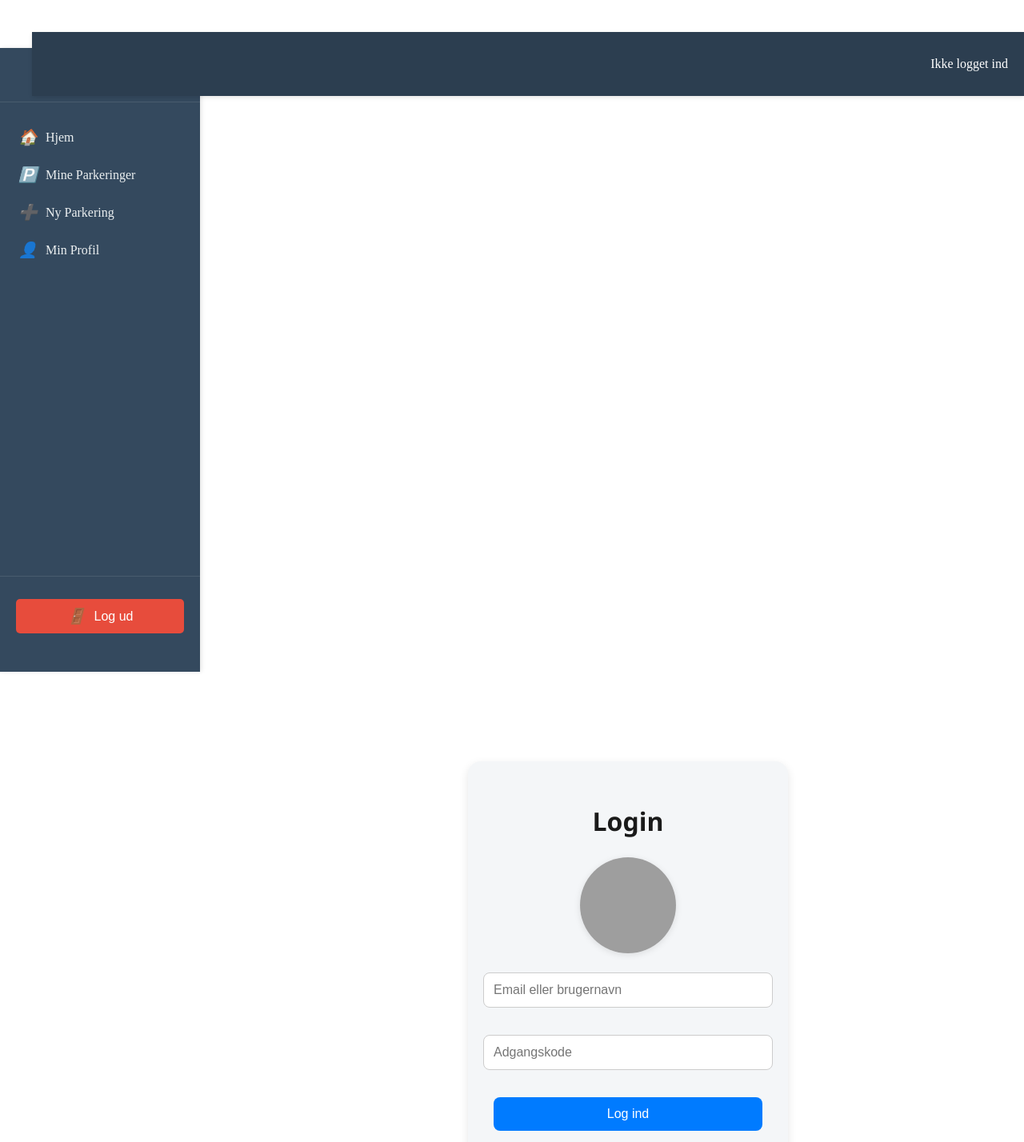
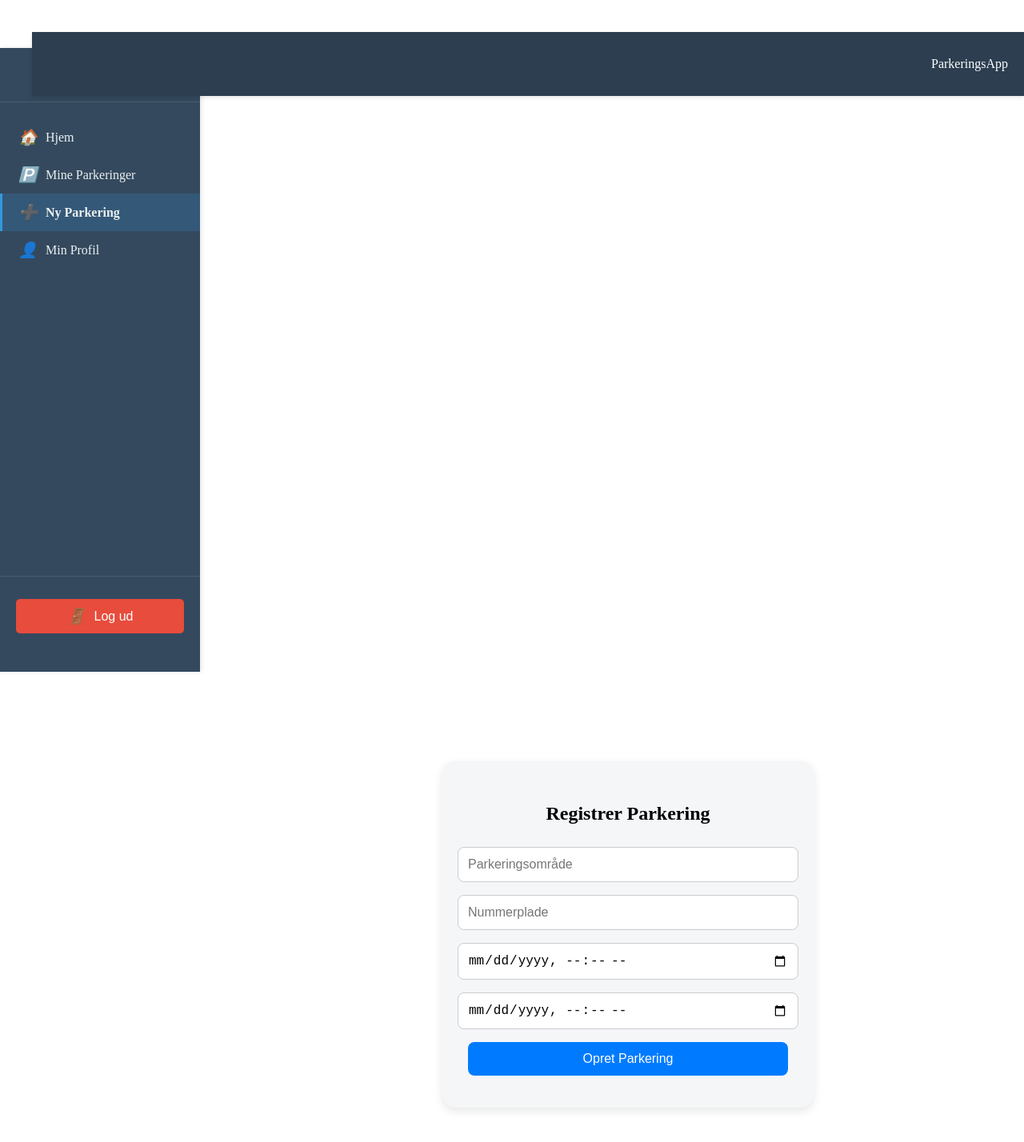
Before and after one commit to Abdiox/webParking, a React (Vite) app: page /parking in a window 1280 px wide. Before the commit this address led to /login. Shown: the top 1428 px of the page at 80% size. Built offline with nearby package versions, Linux system fonts and the light colour scheme; sample sign-in values are in the browser's storage; grey boxes are pictures that could not be loaded.

Commit message:
nav bar virker

```diff
--- a/src/App.tsx
+++ b/src/App.tsx
@@ -4,27 +4,24 @@ import Layout from "./components/partials/Layout";
 import Home from "./pages/Home";
 import Login from "./security/Login";
 import Register from "./security/Register";
-import ProtectedRoute from "./security/ProtectedRoute";
+import Parking from "./pages/Parking";
 import "./App.css";
 
 function App() {
   return (
     <Routes>
       <Route path="/" element={<Layout />}>
-        {/* Public routes */}
         <Route path="/" element={<Navigate to="/home" replace />} />
         <Route path="/login" element={<Login />} />
         <Route path="/register" element={<Register />} />
 
-        {/* Protected routes */}
-        <Route element={<ProtectedRoute />}>
-          <Route path="/home" element={<Home />} />
-        </Route>
+        <Route path="/home" element={<Home />} />
+        <Route path="/parking" element={<Parking />} />
 
-        {/* Catch all */}
         <Route path="*" element={<Navigate to="/login" replace />} />
       </Route>
     </Routes>
   );
 }
+
 export default App;
--- a/src/Navigation/NavBar.tsx
+++ b/src/Navigation/NavBar.tsx
@@ -1,49 +1,22 @@
-import React, { useState, useEffect } from "react";
+import React from "react";
 import { NavLink, useNavigate } from "react-router-dom";
 import "./NavBar.css";
 
-interface NavBarProps {
-}
-
-const NavBar: React.FC<NavBarProps> = () => {
+const NavBar: React.FC = () => {
   const navigate = useNavigate();
-  const [userEmail, setUserEmail] = useState<string | null>(null);
-  const [userId, setUserId] = useState<string | null>(null);
-
-  useEffect(() => {
-    // Hent brugeroplysninger fra localStorage
-    const email = localStorage.getItem("email");
-    const id = localStorage.getItem("userId");
-
-    setUserEmail(email);
-    setUserId(id);
-  }, []);
 
   const handleLogout = () => {
-    // Ryd brugerdata fra localStorage
-    localStorage.removeItem("token");
-    localStorage.removeItem("email");
-    localStorage.removeItem("userId");
+    localStorage.clear();
 
-    // Naviger til login siden
     navigate("/login");
   };
 
   return (
     <div className="navbar-container">
-      {/* Top bar med brugerinfo */}
       <div className="topbar">
-        {userEmail ? (
-          <div className="user-info">
-            <span className="user-email">{userEmail}</span>
-            <span className="user-id">ID: {userId}</span>
-          </div>
-        ) : (
-          <div>Ikke logget ind</div>
-        )}
+        <div className="app-title-small">ParkeringsApp</div>
       </div>
 
-      {/* Side navigation */}
       <div className="sidebar">
         <div className="app-title">
           <h2>ParkeringsApp</h2>
@@ -59,7 +32,7 @@ const NavBar: React.FC<NavBarProps> = () => {
           </NavLink>
 
           <NavLink
-            to="/parkings"
+            to="/home"
             className={({ isActive }) => isActive ? "nav-link active" : "nav-link"}
           >
             <i className="icon">🅿️</i>
@@ -67,7 +40,7 @@ const NavBar: React.FC<NavBarProps> = () => {
           </NavLink>
 
           <NavLink
-            to="/new-parking"
+            to="/parking"
             className={({ isActive }) => isActive ? "nav-link active" : "nav-link"}
           >
             <i className="icon">➕</i>
--- a/src/components/partials/Layout.tsx
+++ b/src/components/partials/Layout.tsx
@@ -1,15 +1,19 @@
 import React from "react";
-import { Outlet } from "react-router-dom";
+import { Outlet, useLocation } from "react-router-dom";
 import NavBar from "../../Navigation/NavBar";
 import "./Layout.css";
 
 const Layout: React.FC = () => {
+  const location = useLocation();
+  const isAuthPath = location.pathname === "/login" || location.pathname === "/register";
   const isLoggedIn = !!localStorage.getItem("token");
+
+  const showNavBar = isLoggedIn && !isAuthPath;
 
   return (
     <div className="app-container">
-      {isLoggedIn && <NavBar />}
-      <main className={isLoggedIn ? "main-content" : "main-content-full"}>
+      {showNavBar && <NavBar />}
+      <main className={showNavBar ? "main-content" : "main-content-full"}>
         <Outlet />
       </main>
     </div>
--- /dev/null
+++ b/src/forms/ParkingForm.tsx
@@ -0,0 +1,24 @@
+import React from "react";
+import type { Parking } from "../services/apiFacade";
+
+
+
+interface RegistrationFormProps {
+  parking: Parking;
+  onChange: (e: React.ChangeEvent<HTMLInputElement>) => void;
+  onSubmit: (e: React.FormEvent) => void;
+}
+
+
+export default function RegistrationForm({ parking, onChange, onSubmit }: RegistrationFormProps) {
+  return (
+    <form onSubmit={onSubmit}>
+      <h2>Registrer Parkering</h2>
+      <input name="pArea" placeholder="Parkeringsområde" value={parking.pArea} onChange={onChange} required />
+      <input name="plateNumber" placeholder="Nummerplade" value={parking.plateNumber} onChange={onChange} required />
+      <input name="startTime" type="datetime-local" value={parking.startTime} onChange={onChange} required />
+      <input name="endTime" type="datetime-local" value={parking.endTime} onChange={onChange} required />
+      <button type="submit">Opret Parkering</button>
+    </form>
+  );
+}
--- /dev/null
+++ b/src/pages/Parking.tsx
@@ -0,0 +1,65 @@
+import React, { useState, useEffect } from "react";
+import { useNavigate } from "react-router-dom";
+import { addParking} from "../services/apiFacade";
+import type { Parking } from "../services/apiFacade";
+import RegistrationForm from "../forms/ParkingForm";
+
+
+const EMPTY_PARKING: Parking = {
+    id: null,
+    pArea: "",
+    plateNumber: "",
+    startTime: "",
+    endTime: "",
+    userId: 0,
+    userName: "",
+
+}
+
+export default function Parking() {
+    const navigate = useNavigate();
+    const [parking, setParking] = useState<Parking>({ ...EMPTY_PARKING });
+    const [userId, setUserId] = useState<number | null>(null);
+    const [userName, setUserName] = useState<string>("");
+
+    useEffect(() => {
+        const storedUserId = localStorage.getItem("userId");
+        const storedUserName = localStorage.getItem("userName");
+
+        if (storedUserId) {
+            setUserId(Number(storedUserId));
+        }
+
+        if (storedUserName) {
+            setUserName(storedUserName);
+        }
+    }, []);
+
+    const handleChange = (e: React.ChangeEvent<HTMLInputElement>) => {
+        const { name, value } = e.target;
+        setParking({
+            ...parking,
+            [name]: ["userId"].includes(name) ? Number(value) : value,
+        });
+    };
+
+
+    const handleSubmit = async (e: React.FormEvent) => {
+        e.preventDefault();
+        try {
+            await addParking({ ...parking, userId: userId!, userName: userName });
+            alert("Parkering oprettet!");
+            navigate("/home");
+        } catch (error) {
+            console.error("Fejl ved oprettelse:", error);
+            alert("Kunne ikke oprette parkering.");
+        }
+    };
+
+    return (
+        <div>
+        <RegistrationForm parking={parking} onChange={handleChange} onSubmit={handleSubmit} />
+        </div>
+    );
+
+}
--- a/src/security/ProtectedRoute.tsx
+++ b/src/security/ProtectedRoute.tsx
@@ -1,14 +1,23 @@
-import React from "react";
+import React, { useEffect } from "react";
 import { Navigate, Outlet } from "react-router-dom";
-import AuthProvider from "./AuthProvider";
+// Ubrugt import fjernet: import AuthProvider from "./AuthProvider";
 
 const ProtectedRoute: React.FC = () => {
   const isAuthenticated = !!localStorage.getItem("token");
 
+  // Tilføjet debugging
+  useEffect(() => {
+    console.log("ProtectedRoute rendering");
+    console.log("Authentication status:", isAuthenticated);
+    console.log("Token in localStorage:", localStorage.getItem("token"));
+  }, [isAuthenticated]);
+
   if (!isAuthenticated) {
+    console.log("Not authenticated, redirecting to login");
     return <Navigate to="/login" replace />;
   }
 
+  console.log("Authenticated, rendering protected content");
   return <Outlet />;
 };
 
```
